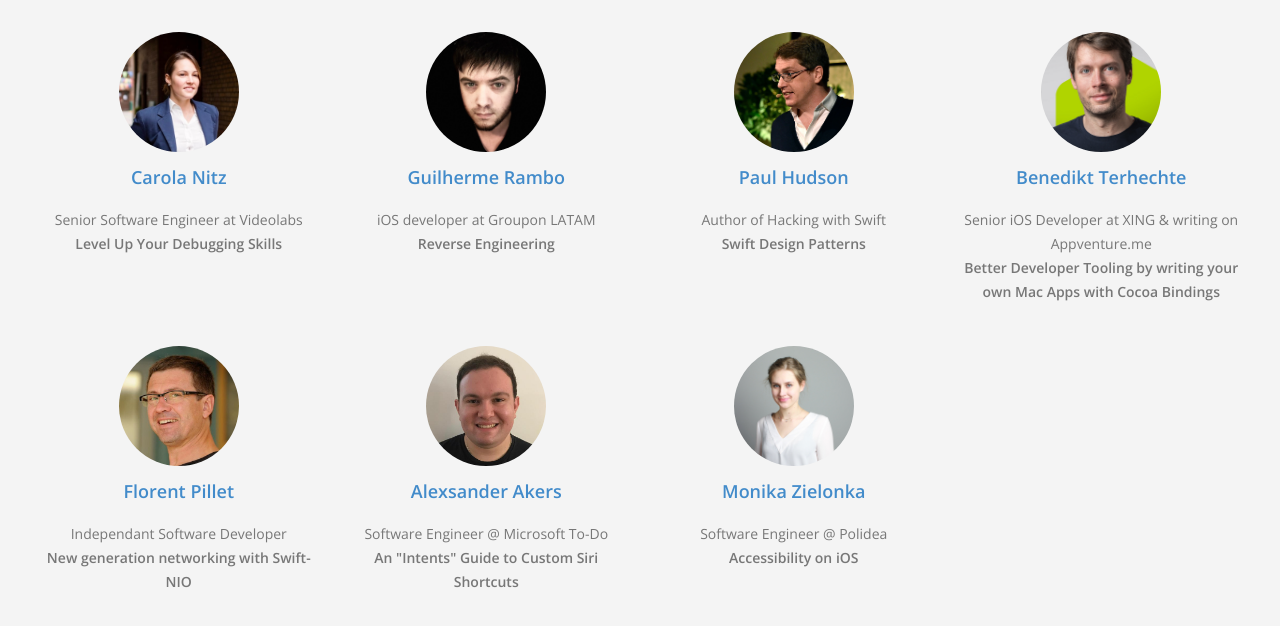
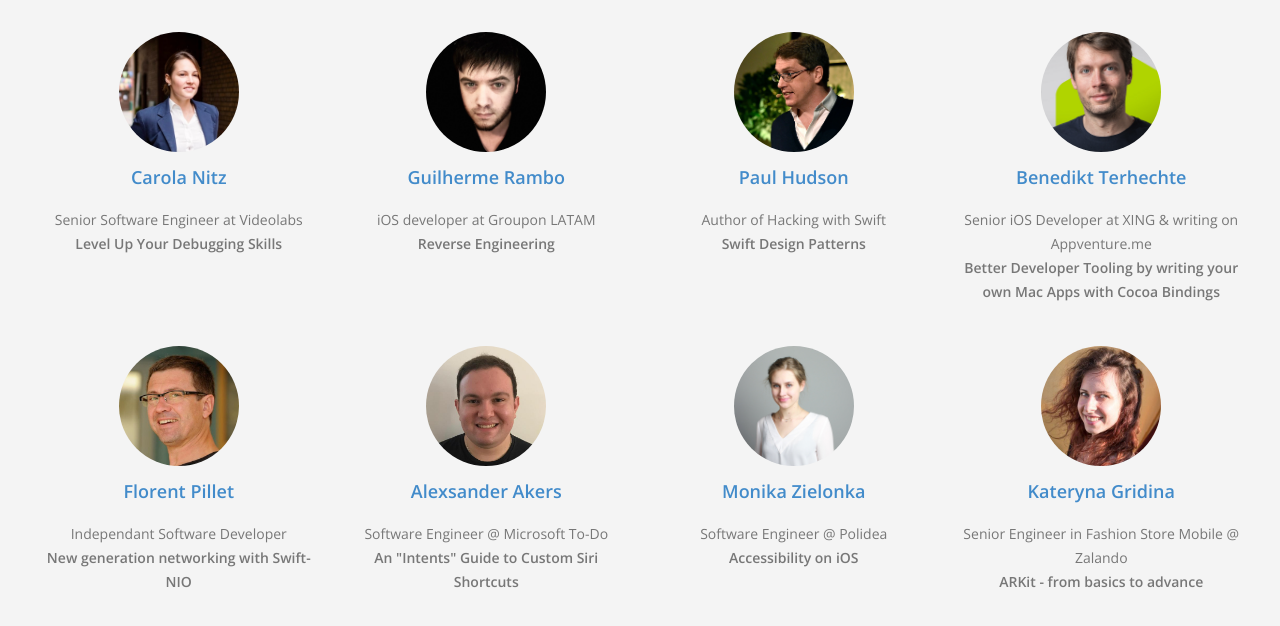
Before and after one commit to TheSwiftAlps/theswiftalps.github.io, a plain HTML site: page index.html in a window 1280 px wide. Shown: the part 2374-3000 px from the top of the page. Drawn offline with nearby package versions, Linux system fonts and the light colour scheme.

Commit message:
Add kateryna

```diff
--- a/index.html
+++ b/index.html
@@ -256,6 +256,15 @@
                                     </p>
                                 </div>
                             </div>
+                            <div class="col-sm-3">
+                                <div class="team-1-member">
+                                    <img height="120px" width="120px" alt="Team Member" src="img/kateryna.jpg" class="img-circle">
+                                    <h4><a href="https://twitter.com/gridnaka" target="_blank"><strong>Kateryna Gridina</strong></a></h4>
+                                    <p class="space-top-small" style="height:10px;">
+                                        Senior Engineer in Fashion Store Mobile @ Zalando<br><strong>ARKit - from basics to advance</strong>
+                                    </p>
+                                </div>
+                            </div>
                         </div>
                     </div>
                 </div>
```
Also changed, not shown: img/kateryna.jpg (renamed from img/Kateryna_Gridina.jpg).
